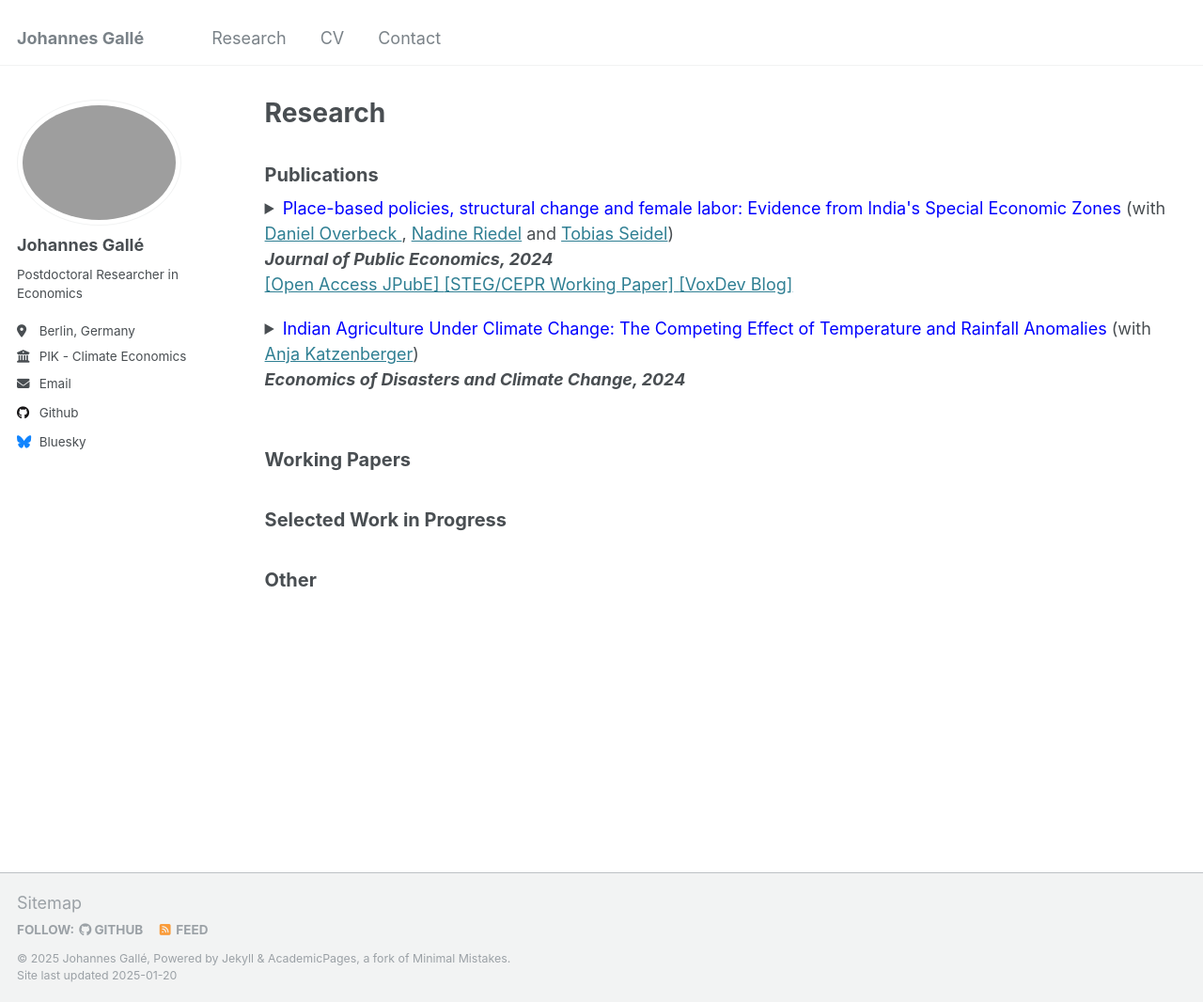
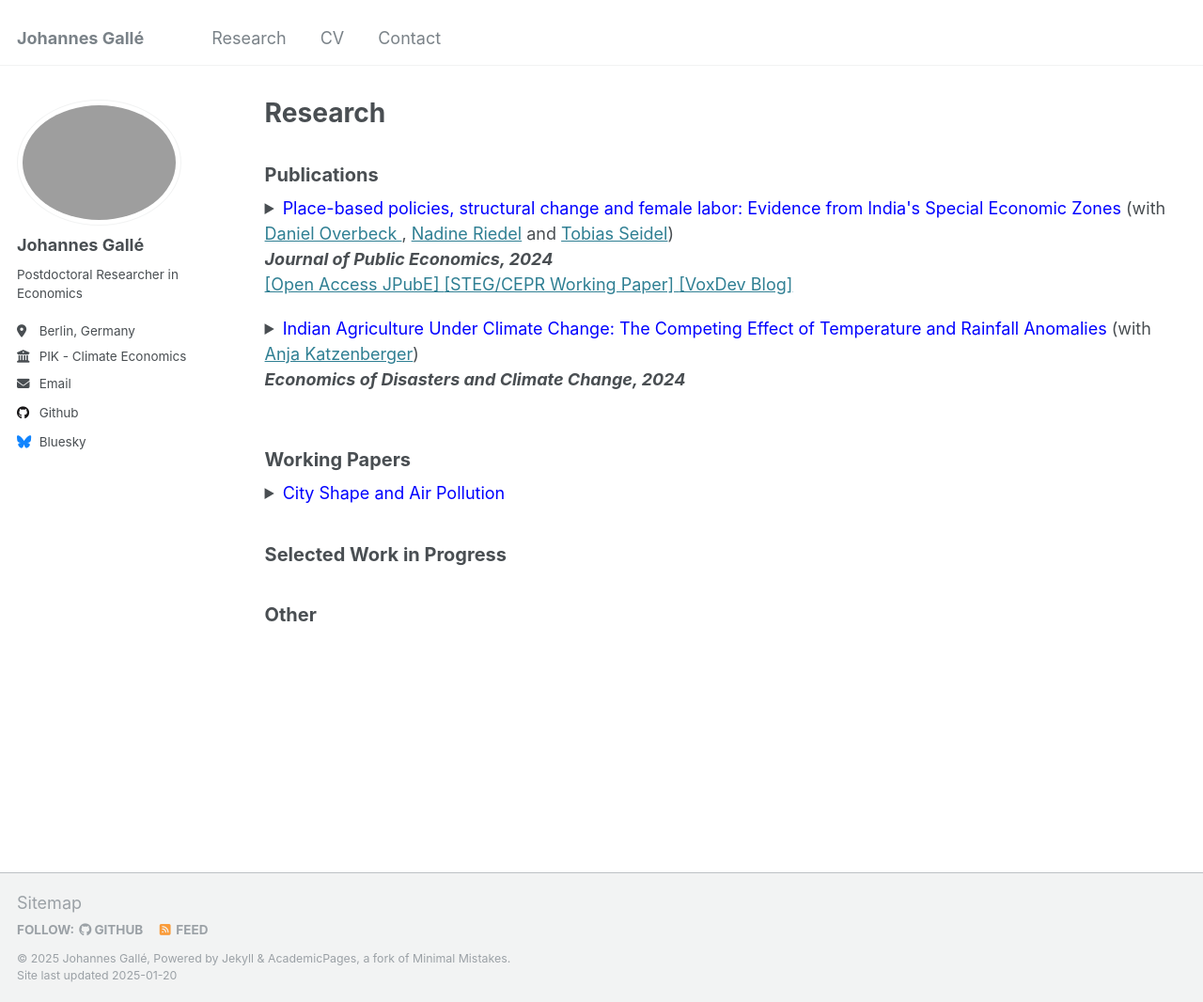
Before and after one commit to johannesgalle/johannesgalle.github.io, a Jekyll site: the page built from _pages/research.html, in a window 1280 px wide and 1066 px high. Shown: the whole window at 94% size. Built offline with Jekyll 4.4.1, drawn with Linux system fonts in a browser that asks for light colours.

Commit message:
Update research.html

```diff
--- a/_pages/research.html
+++ b/_pages/research.html
@@ -53,6 +53,24 @@ different industry denominations.</p>
 
 <h2 style="font-size: 20px;">Working Papers</h2>
 
+<!-- Second Publication -->
+<details>
+  <summary markdown="span">
+    <font color="blue">City Shape and Air Pollution</font>
+  </summary>
+
+  <p style="font-size: 16px;">
+  Air pollution has become an increasing health threat for the local population in many cities around the world.
+    Using high resolution remote sensing data on nightlights and fine particulate matter (PM2.5) for the years 1998-2013, I study the contemporary nexus between city shape and air pollution in India.
+    I find that the compactness of a city has statistically significant and negative effects on local air quality.
+    The results are more pronounced in larger cities and robust with respect to different compactness measures. While geographic dispersion allows for more fresh air corridors,
+    differences in commuting patterns could serve as an additional explanation. People in less compact cities are more likely to use public transport and thereby reducing the overall road traffic
+    within cities translating into less pollution. However, the statistically significant effects do not translate into substantial changes in the relative risk of PM2.5-induced diseases.
+  </p>
+
+  <a href="https://www.rwi-essen.de/en/research-advice/research-group/prosocial-behavior/publications/detail/city-shape-and-air-pollution" target="_blank">[Working Paper]</a>
+</details>
+
 <h2 style="font-size: 20px;">Selected Work in Progress</h2>
 
 <h2 style="font-size: 20px;">Other</h2>
```
